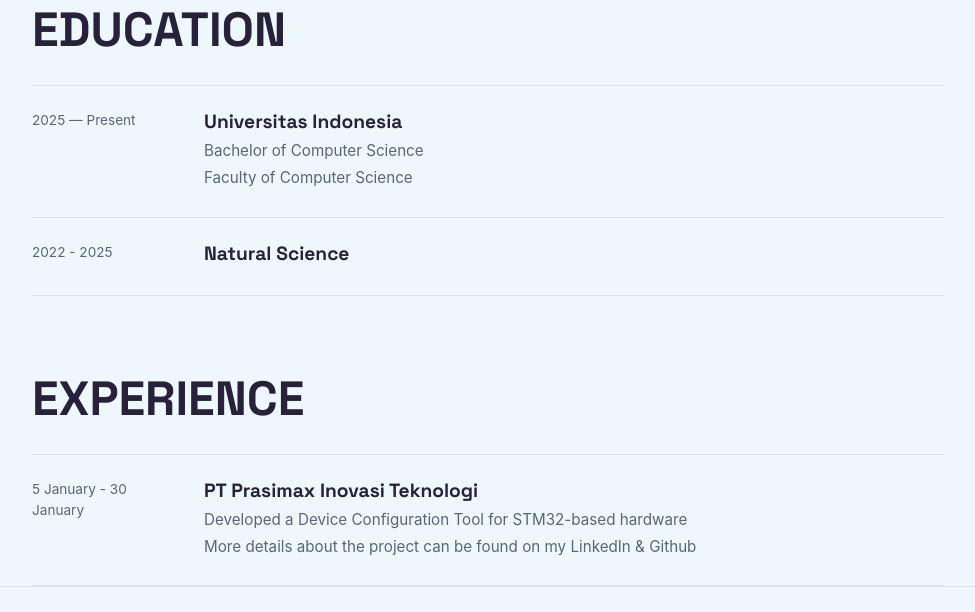
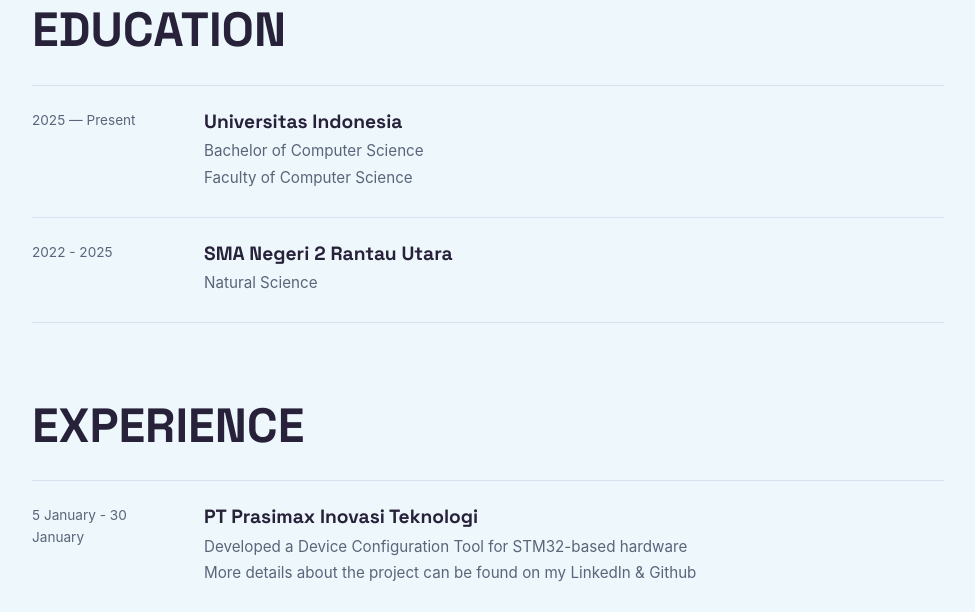
Before and after one commit to joan09go-dotcom/myportofolio, a Django app: page / in a window 1280 px wide. Shown: the part 889-1501 px from the top of the page, without its empty margins (152-1127 px from the left). Run offline with Django 5.2, Linux system fonts and the light colour scheme.

Commit message:
fix: Adding my school name to the education section

```diff
--- a/templates/index.html
+++ b/templates/index.html
@@ -71,7 +71,8 @@
                             2022 - 2025
                         </time>
                         <div class="education-info">
-                            <h3>Natural Science</h3>
+                            <h3>SMA Negeri 2 Rantau Utara</h3>
+                            <p>Natural Science</p>
                         </div>
                     </li>
                 </ul>
```
